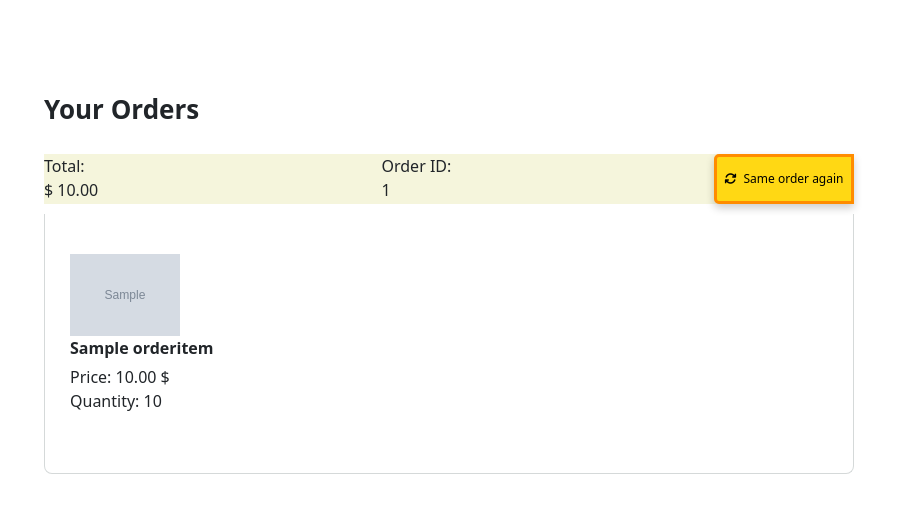
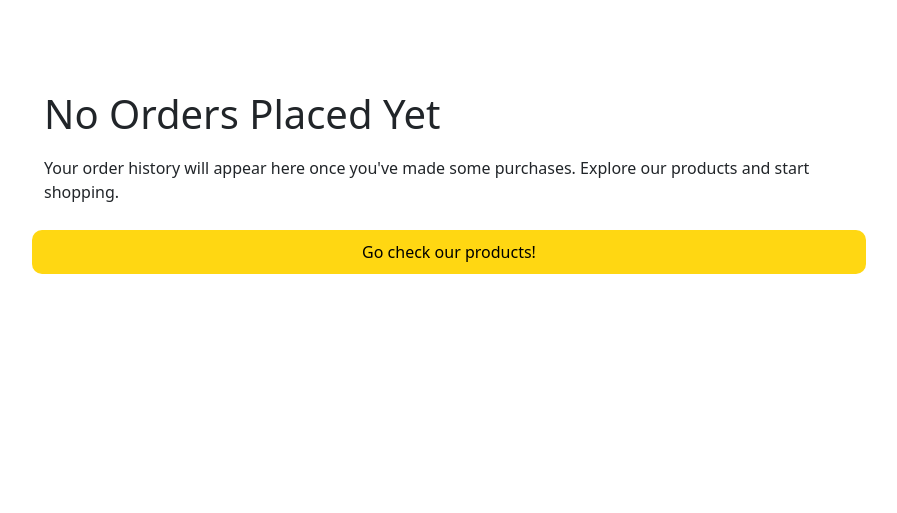
Before and after one commit to OscarGomezGonzalezz/Amazon-Web-Project, a PHP site: page /orders.php in a window 1280 px wide. Shown: the part 118-631 px from the top of the page, without its empty margins (191-1088 px from the left). Run offline with PHP 8.4, Linux system fonts and the light colour scheme; the visitor is signed in with stand-in values (Sample User, id 1); tables that the repository leaves empty hold one stand-in row (values such as "Sample post"); grey boxes marked "Sample" are stand-in pictures; some libraries are stand-ins or nearby versions.

Commit message:
logic adds

```diff
--- a/js/cart.js
+++ b/js/cart.js
@@ -59,6 +59,10 @@ function fetchArticles() {
         .catch(error => console.error("Fetch error:", error));
 }
 function displayArticles(articles) {
+    if (articles.length > 0){
+
+    const paymentSummary = document.getElementById('payment-summary');
+    paymentSummary.removeAttribute('hidden');
     const articlesGrid = document.querySelector('.articles-grid');
     articlesGrid.innerHTML = ''; // Clear previous articles
 
@@ -123,6 +127,7 @@ function displayArticles(articles) {
             }
         });
     });
+}
 }
 
 function updateCart(article_id, quantity) {
--- a/js/orders.js
+++ b/js/orders.js
@@ -40,8 +40,11 @@ function fetchOrders() {
     }
 
 function displayOrders(orders){
+    if (orders.length > 0){
     const ordersGrid = document.querySelector('.orders-grid'); // Ensure the container exists in your HTML
-    ordersGrid.innerHTML = ''; // Clear existing content
+    ordersGrid.innerHTML = `
+    <div class="page-title">Your Orders</div>`; // Clear existing content
+
 
     const ordersArray = Object.values(orders);
     console.log(ordersArray);
@@ -95,7 +98,7 @@ function displayOrders(orders){
         ordersGrid.appendChild(orderDetailsGrid);
     });
 
-
+}
 }
 
 function sameOrder(order_id){
--- a/orders.php
+++ b/orders.php
@@ -65,9 +65,14 @@ if (!isset($_SESSION['userId'])) {
     </div>
       <!-- main -->
     <div class="main">
-      <div class="page-title">Your Orders</div>
 
       <div class="orders-grid">
+
+        <h1>No Orders Placed Yet</h1>
+        <p>Your order history will appear here once you've made some purchases. Explore our products and start shopping.</p>
+        <div class="row">
+        <button class="products-btn " onclick="window.location.href='home.html'">Go check our products!</button>
+    </div>
 
       </div>
     </div>
--- a/shopping-cart.php
+++ b/shopping-cart.php
@@ -64,11 +64,12 @@ if (!isset($_SESSION['userId'])) {
           <h1>Cest</h1>
         </div>
         <div class="articles-grid row">
-          <!-- Cart Articles will be displayed here -->
+          <p style="font-size: 18px">Not articles added yet</p>
         </div>
       </div>
+
        <!-- Order Subtotal -->
-      <div class="col-lg-4">
+      <div class="col-lg-4" id="payment-summary"hidden>
         <div class="payment-summary border p-3">
           <div class="payment-summary-row total-row d-flex justify-content-between">
             <div>Subtotal (<span id="js-cart-quantity2">0</span> Products):</div>
--- a/styles/cart.css
+++ b/styles/cart.css
@@ -36,10 +36,12 @@
    z-index: 1000; /* Make sure it's on top of other content */
 }
 .spinner-border {
-   width: 3rem;
+
+  width: 3rem;
    height: 3rem;
    border-width: 0.25em;
 }
+
 #loading-overlay {
    position: fixed;
    top: 0;
--- a/styles/orders.css
+++ b/styles/orders.css
@@ -126,3 +126,14 @@
   font-size: 15px;
   padding: 8px;
 }
+.products-btn {
+  background-color: #FFD712;
+  padding: 10px;
+  border: none;
+  color: black;
+  cursor: pointer;
+  border-radius: 10px;
+  position: bottom;
+  bottom: 20px;
+  left: 50%;
+}
```
